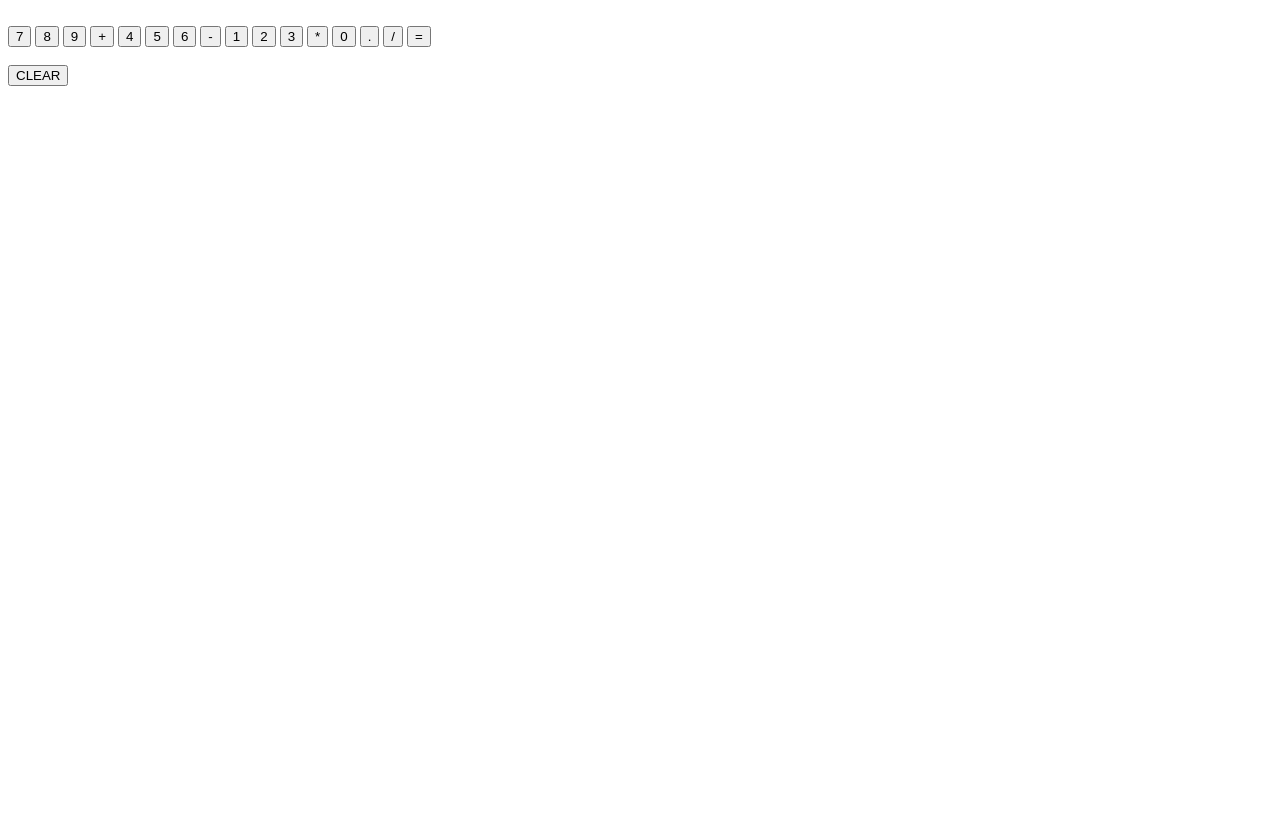
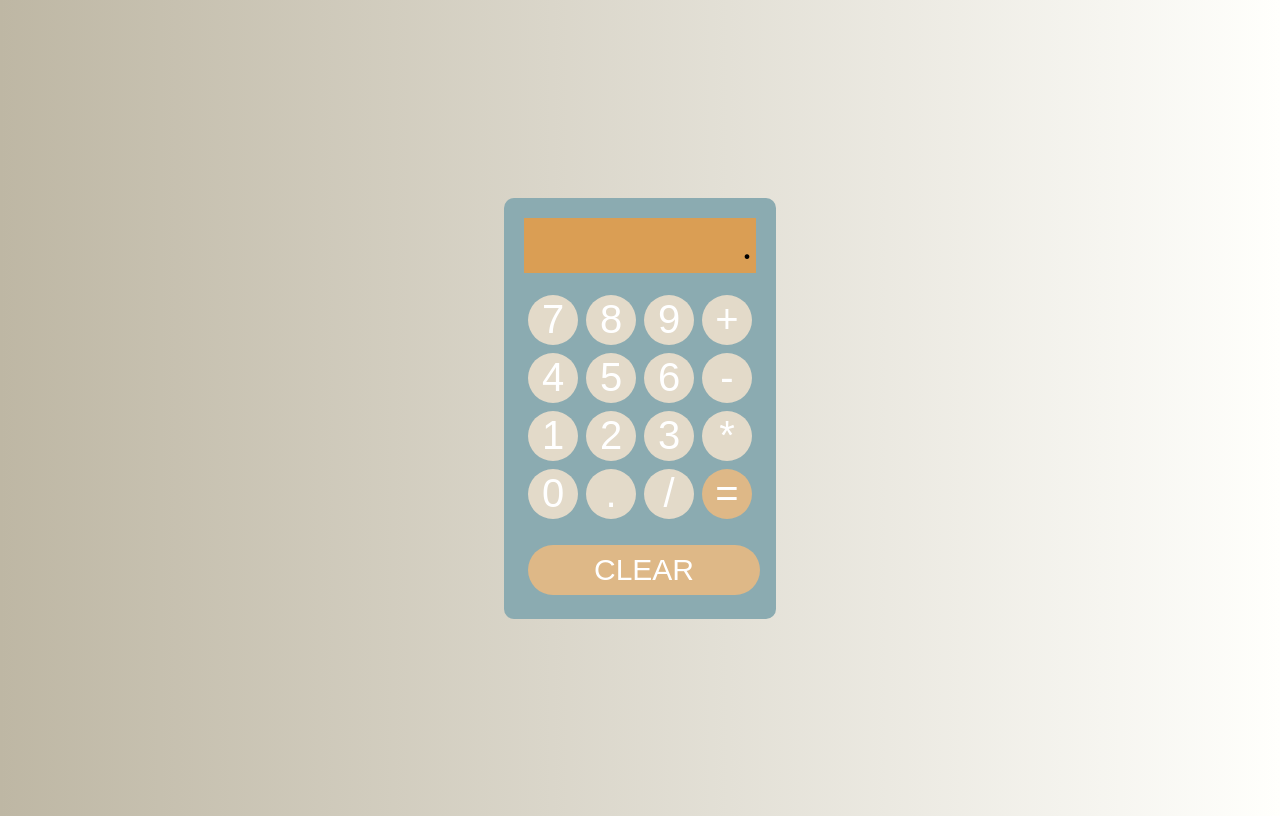
Before and after one commit to Scotty-Cloud/calculator, a plain HTML site: page index.html in a window 1280 px wide. Drawn offline with Linux system fonts and the light colour scheme.

Commit message:
add styling to calculator

```diff
--- a/index.html
+++ b/index.html
@@ -10,7 +10,7 @@
 <body>
 
     <div class="calculator">
-        <div class="screen"></div>
+        <div class="screen">.</div>
         <br />
         <div class="buttons">
             <button>7</button>
@@ -28,7 +28,7 @@
             <button>0</button>
             <button>.</button>
             <button>/</button>
-            <button id="equal">=</button>
+            <button id="equals">=</button>
         </div>
 
         <br />
--- a/styles.css
+++ b/styles.css
@@ -0,0 +1,66 @@
+body {
+    display: flex;
+    justify-content: center;
+    align-items: center;
+    height: 100vh;
+    background: rgb(190,183,164);
+    background: linear-gradient(90deg, rgba(190,183,164,1) 0%, rgba(255,255,252,1) 100%);
+}
+
+.calculator{
+    background-color: #8babb1;
+    padding: 20px;
+    border-radius: 10px;
+
+}
+
+.screen {
+    width: 224px;
+    background-color: rgb(218, 158, 84);
+    font-size: 40px;
+    text-align: end;
+    padding: 4px;
+}
+
+.buttons {
+    width: 232px;
+    display: flex;
+    flex-wrap: wrap;
+}
+
+button {
+    background-color: #e3dac9;
+    border: none;
+    color: rgb(255, 255, 255);
+    font-size: 40px;
+    border-radius: 25px;
+    width: 50px;
+    height: 50px;
+    margin: 4px;
+}
+
+button:hover {
+    background-color: bisque;
+}
+
+button:active {
+    background-color:aliceblue
+}
+
+#equals {
+    background-color: burlywood;
+}
+
+#equals:hover {
+    background-color: rosybrown;
+}
+
+#clear {
+    width: 100%;
+    background-color: burlywood;
+    font-size: 30px;
+}
+
+#clear:hover {
+    background-color: rgba(222, 150, 100)
+}
```
